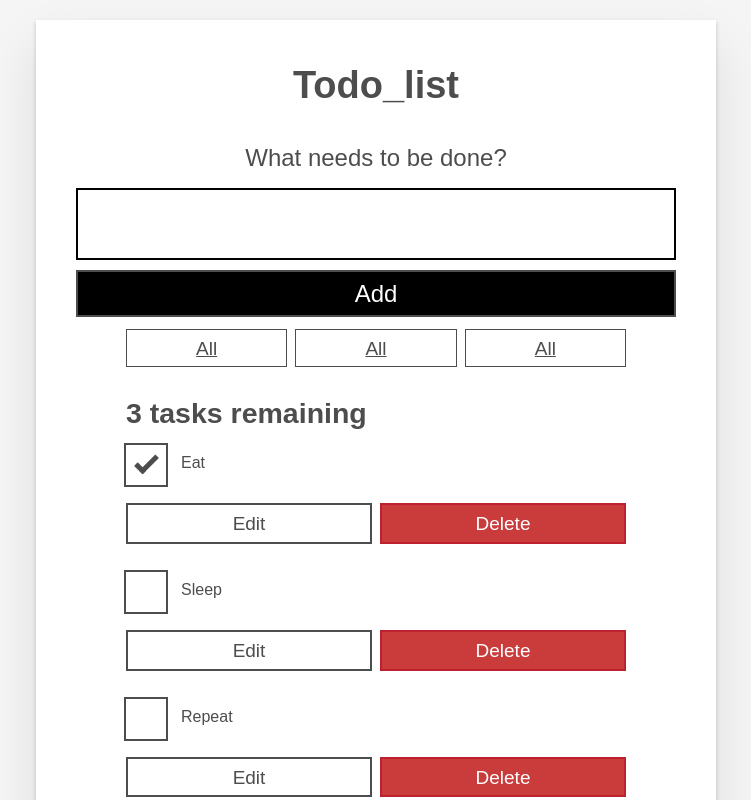
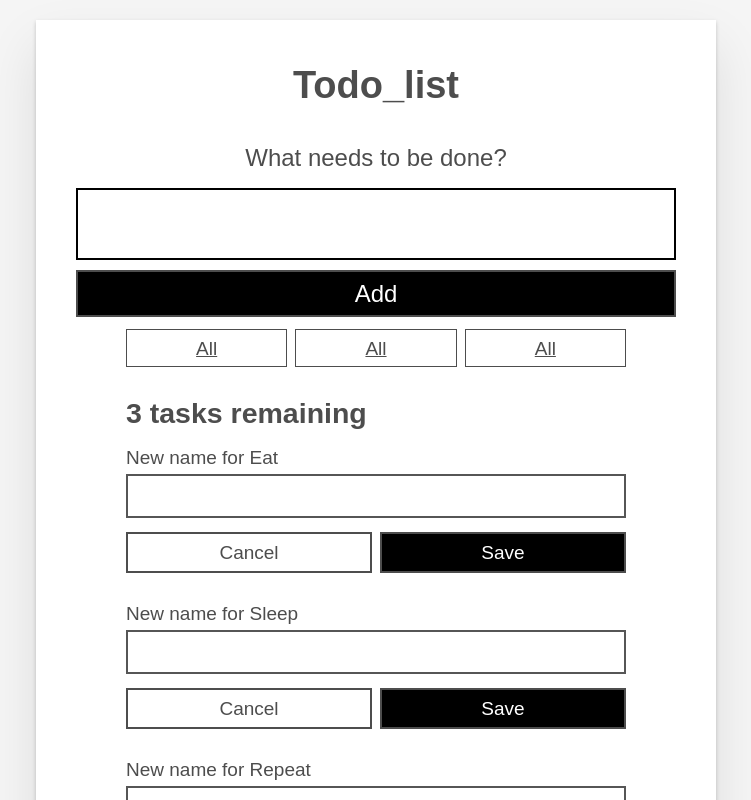
Before and after one commit to Pcosby5/react_journey, a React (Vite) app in the folder moz-todo-react/: page / in a window 1280 px wide. Shown: the top 800 px of the page, without its empty margins (264-1015 px from the left). Built offline with nearby package versions, Linux system fonts and the light colour scheme.

Commit message:
editing function, ui or editing , toggling bn templates using state manangement

```diff
--- a/moz-todo-react/src/App.jsx
+++ b/moz-todo-react/src/App.jsx
@@ -38,6 +38,20 @@
     setTasks(tasksLeftArray)
   }
 
+  function editTask (id, newName) {
+    const editedTaskList = tasks.map((task) => {
+      if(id === task.id) {
+        return {...task, name: newName};
+      }
+      return task;
+
+    });
+
+    setTasks(editedTaskList);
+
+
+  }
+
   const taskList = tasks?.map((task) => (
     <Todo id={task.id}
       name={task.name}
@@ -45,6 +59,7 @@
       key={task.id}
       toggleCompleteTask={toggleCompleteTask}
       deleteTask={deleteTask}
+      editTask={editTask}
     />
   ));
 
--- a/moz-todo-react/src/components/Todo.jsx
+++ b/moz-todo-react/src/components/Todo.jsx
@@ -1,14 +1,47 @@
+import { useState } from "react";
+
+
+
 function Todo(props) {
     // console.log(props);
-    return (
-        <li className="todo stack-small">
+    const [isEditing, setEditing] = useState(true);
+
+    const editingTemplate = (
+        <form className="stack-small">
+            <div className="form-group">
+            <label className="todo-label" htmlFor={props.id}>
+                New name for {props.name}
+            </label>
+            <input id={props.id} className="todo-text" type="text" />
+            </div>
+
+            <div className="btn-group">
+            <button
+
+            type="button"
+            className="btn todo-cancel"
+            onClick={() => setEditing(false)}>
+            Cancel
+            <span className="visually-hidden">renaming {props.name}</span>
+
+            </button>
+
+            <button type="submit" className="btn btn__primary todo-edit">
+                Save
+                <span className="visually-hidden">new name for {props.name}</span>
+            </button>
+
+            </div>
+        </form>
+);
+    const viewTemplate = (
+    <div className="stack-small">
         <div className="c-cb">
         <input
             id={props.id}
             type="checkbox"
             defaultChecked={props.completed}
-                onChange={() => props.toggleCompleteTask(props.id)}
-
+            onChange={() => props.toggleTaskCompleted(props.id)}
         />
         <label className="todo-label" htmlFor={props.id}>
             {props.name}
@@ -16,7 +49,7 @@
         </div>
 
         <div className="btn-group">
-                <button type="button" className="btn">
+        <button type="button" className="btn" onClick={() => setEditing(true)}>
             Edit <span className="visually-hidden">{props.name}</span>
         </button>
 
@@ -27,6 +60,12 @@
             Delete <span className="visually-hidden">{props.name}</span>
         </button>
         </div>
+    </div>
+    );
+
+    return (
+        <li className="todo">
+            { isEditing ? editingTemplate : viewTemplate }
         </li>
     );
 }
```
Lines whose indentation alone changed are shown as unchanged.
